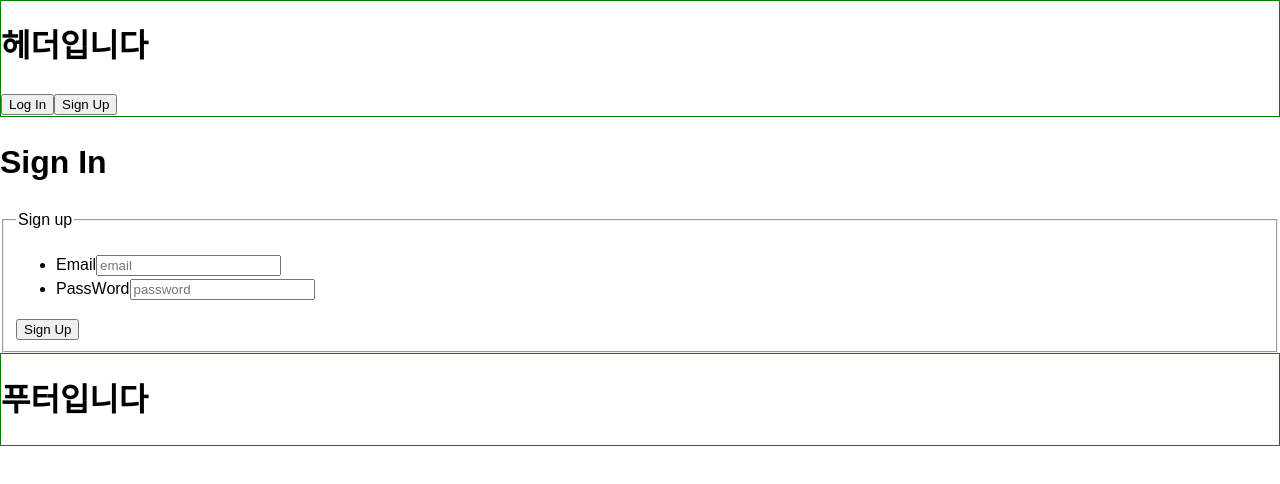
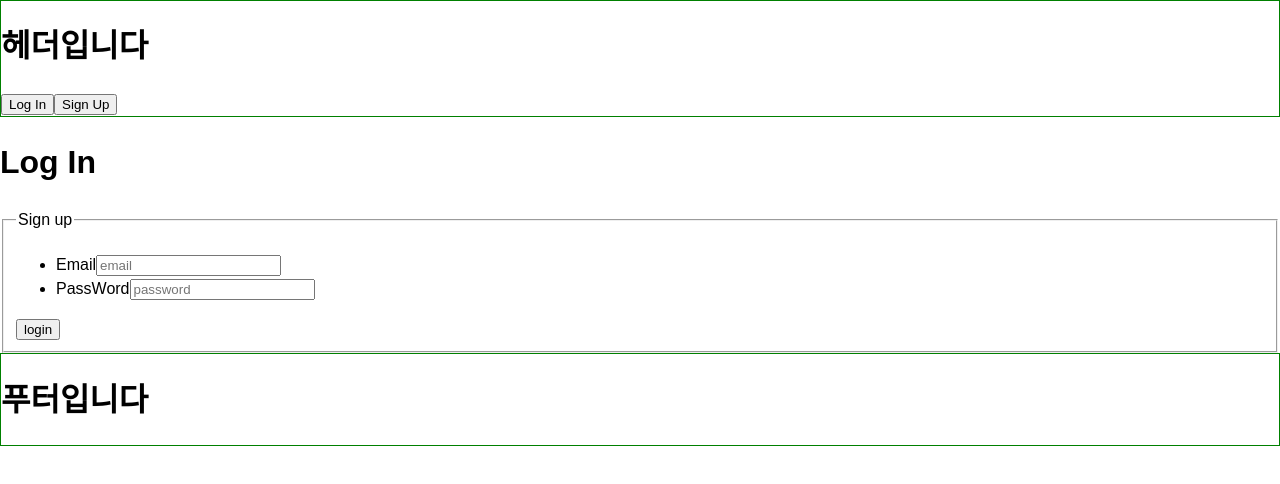
Before and after one commit to nostrss/nextjs-blog, a Next.js app: page /login in a window 1280 px wide. Shown: the top 484 px of the page. Built offline with nearby package versions, Linux system fonts and the light colour scheme; no server answers.

Commit message:
signup/login fig

```diff
--- a/src/components/registerForm/registerForm.container.tsx
+++ b/src/components/registerForm/registerForm.container.tsx
@@ -1,5 +1,8 @@
 import React from 'react';
-import { createUserWithEmailAndPassword } from 'firebase/auth';
+import {
+  createUserWithEmailAndPassword,
+  signInWithEmailAndPassword,
+} from 'firebase/auth';
 import { firebaseAuth } from 'firebase.config';
 import { useRouter } from 'next/router';
 import useGetId from '@/hooks/useGetId';
@@ -46,6 +49,23 @@ export default function RegisterForm({ path }: { path: string }) {
     }
   };
 
+  const onSubmitLogin = async (event: React.FormEvent<HTMLFormElement>) => {
+    event?.preventDefault();
+    try {
+      await signInWithEmailAndPassword(
+        firebaseAuth,
+        inputValue.email,
+        inputValue.password,
+      );
+
+      router.push('/');
+    } catch (error) {
+      if (error) {
+        console.error(error);
+      }
+    }
+  };
+
   return (
     <RegisterFormUI
       emailInputId={emailInputId}
@@ -54,6 +74,7 @@ export default function RegisterForm({ path }: { path: string }) {
       onChangeUseInput={onChangeUseInput}
       onSubmitCreatAccount={onSubmitCreatAccount}
       path={path}
+      onSubmitLogin={onSubmitLogin}
     />
   );
 }
--- a/src/components/registerForm/registerForm.presenter.tsx
+++ b/src/components/registerForm/registerForm.presenter.tsx
@@ -7,13 +7,17 @@ export default function RegisterFormUI({
   onChangeUseInput,
   onSubmitCreatAccount,
   path,
+  onSubmitLogin,
 }: IPropsRegisterFormUI) {
   return (
     <div>
       {path === 'signup' ? <h1>Sign Up</h1> : <h1>Log In</h1>}
       <fieldset>
         <legend>Sign up</legend>
-        <form method="post" onSubmit={onSubmitCreatAccount}>
+        <form
+          method="post"
+          onSubmit={path === 'signup' ? onSubmitCreatAccount : onSubmitLogin}
+        >
           <ul>
             <li>
               <label htmlFor={emailInputId}>
@@ -54,7 +58,9 @@ export default function RegisterFormUI({
               </li>
             )}
           </ul>
-          <button type="submit">Sign Up</button>
+          <button type="submit">
+            {path === 'signup' ? 'Sign Up' : 'login'}
+          </button>
         </form>
       </fieldset>
     </div>
--- a/src/interfaces/index.ts
+++ b/src/interfaces/index.ts
@@ -1,3 +1,5 @@
+/* eslint-disable */
+
 import React from 'react';
 
 export interface IUsedGetId {
@@ -11,5 +13,6 @@ export interface IPropsRegisterFormUI {
   passwordConfirmInputId?: string;
   onChangeUseInput: (event: React.ChangeEvent<HTMLInputElement>) => void;
   onSubmitCreatAccount: (event: React.FormEvent<HTMLFormElement>) => void;
+  onSubmitLogin: (event: React.FormEvent<HTMLFormElement>) => void;
   path?: string;
 }
--- a/src/pages/login/index.tsx
+++ b/src/pages/login/index.tsx
@@ -1,75 +1,6 @@
 import React from 'react';
-import useGetId from '@/hooks/useGetId';
-import useInput from '@/hooks/useInput';
-import { firebaseAuth } from 'firebase.config';
-import { signInWithEmailAndPassword } from 'firebase/auth';
-import { useRouter } from 'next/router';
+import RegisterForm from '@/components/registerForm/registerForm.container';
 
 export default function Login() {
-  const router = useRouter();
-
-  const emailInputId = useGetId({ prefix: 'SignIn' });
-  const passwordInputId = useGetId({ prefix: 'SignIn' });
-
-  const { inputValue, onChangeUseInput } = useInput({
-    initialValue: {
-      email: '',
-      password: '',
-    },
-  });
-
-  const onSubmitLogin = async (event: React.FormEvent<HTMLFormElement>) => {
-    event?.preventDefault();
-    try {
-      await signInWithEmailAndPassword(
-        firebaseAuth,
-        inputValue.email,
-        inputValue.password,
-      );
-
-      router.push('/');
-    } catch (error) {
-      if (error) {
-        console.error(error);
-      }
-    }
-  };
-
-  return (
-    <div>
-      <h1>Sign In</h1>
-      <fieldset>
-        <legend>Sign up</legend>
-        <form method="post" onSubmit={onSubmitLogin}>
-          <ul>
-            <li>
-              <label htmlFor={emailInputId}>
-                Email
-                <input
-                  type="email"
-                  id={emailInputId}
-                  name="email"
-                  placeholder="email"
-                  onChange={onChangeUseInput}
-                />
-              </label>
-            </li>
-            <li>
-              <label htmlFor={passwordInputId}>
-                PassWord
-                <input
-                  type="password"
-                  id={passwordInputId}
-                  name="password"
-                  placeholder="password"
-                  onChange={onChangeUseInput}
-                />
-              </label>
-            </li>
-          </ul>
-          <button type="submit">Sign Up</button>
-        </form>
-      </fieldset>
-    </div>
-  );
+  return <RegisterForm path="login" />;
 }
```
